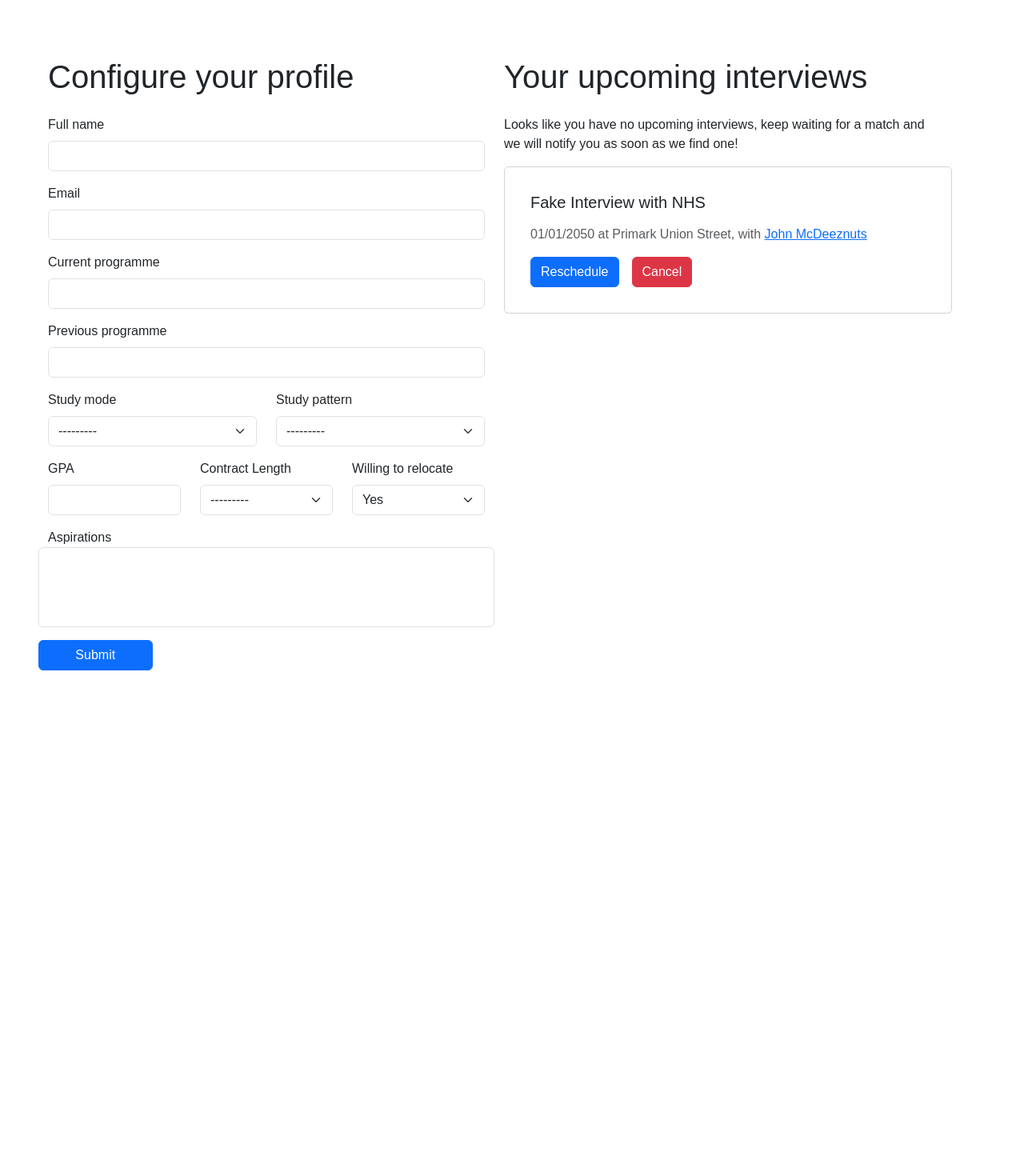
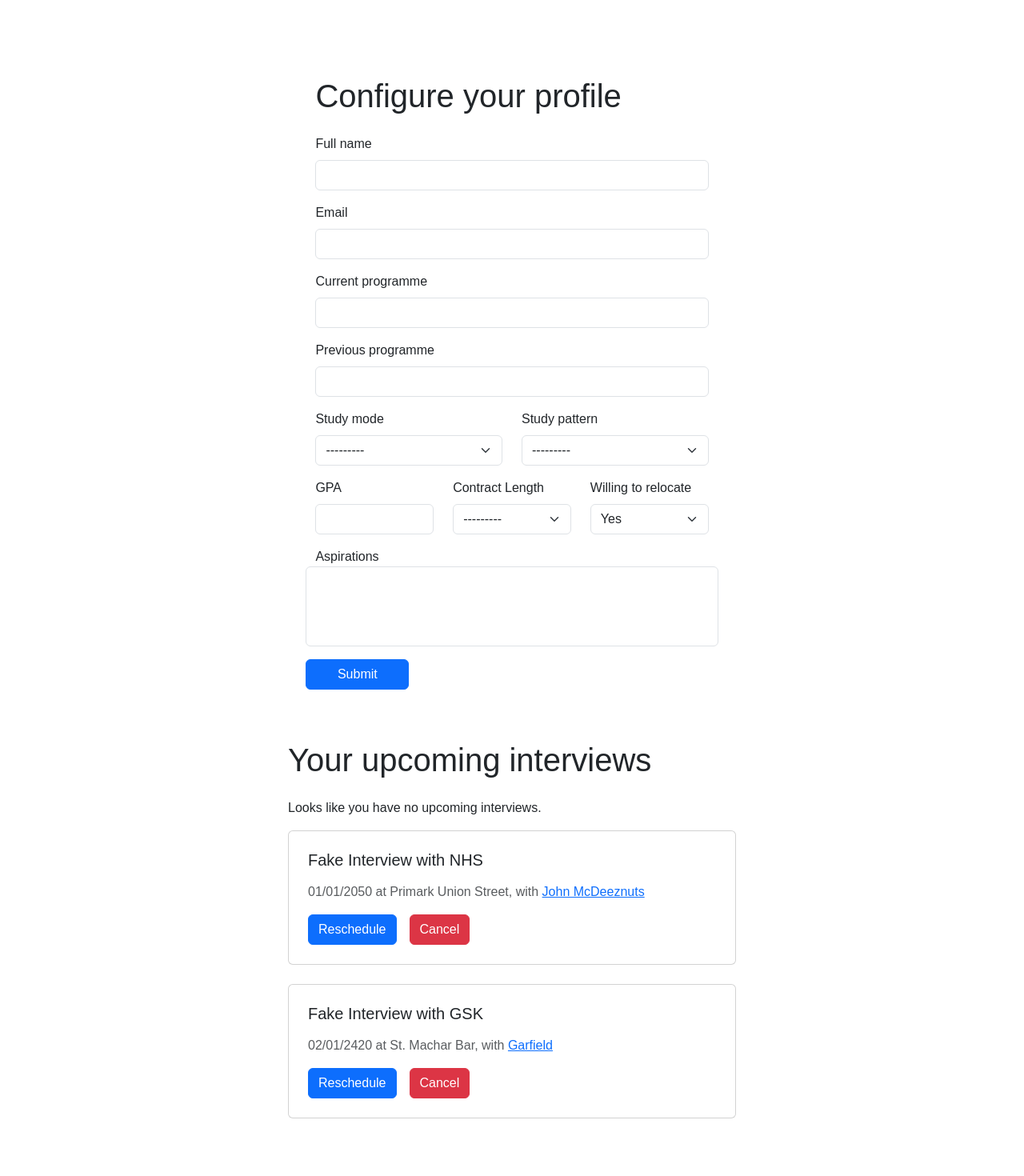
Before and after one commit to cs3028-alpha-team/SkillPilot-CS3528-v2, a Django app: page /student in a window 1280 px wide. Shown: the part 162-1632 px from the top of the page at 80% size. Before the commit the page ends 1000 px from the top, so only its background shows below. Run offline with Django 5.2, Linux system fonts and the light colour scheme.

Commit message:
adjust layout of internships and student pages

```diff
--- a/dev/skillpilot/core/templates/student.html
+++ b/dev/skillpilot/core/templates/student.html
@@ -7,17 +7,17 @@
         once students have created an account with username and password, they will be able to access their dashboard
     -->
     <body>
-        <div class="container mt-5 ms-5">
+        <div class="container-fluid">
 
             <!--
                 StudentName will be replaced with username once student log-in is successfull
                 Also, the dashboard should not be accessible to unauthorized users
             -->
-            <header class="display-5 mb-3">Welcome back, StudentName</header>
+            <header class="display-5 mt-5 ms-5">Welcome back, StudentName</header>
 
-            <div class="my-4 row">
+            <div class="row my-5 justify-content-center">
 
-                <div class="col-md-6">
+                <div class="col-md-auto mx-5">
                     <!--
                         here they can configure their profile, and if they have done so already then form will be replaced by a paragraph
                         saying something along the lines of "looks like you have configured your application
@@ -104,18 +104,18 @@
                     </form>
                 </div>
 
-                <div class="col-md-6">
+                <div class="col-md-auto mx-5">
                     <!--
                         here students will be able to see their upcoming interviews if they have any
                     -->
                     <h3 class="display-6 mt-5 mb-4">Your upcoming interviews</h3>
-                    <p>Looks like you have no upcoming interviews, keep waiting for a match and we will notify you as soon as we find one!</p>
+                    <p>Looks like you have no upcoming interviews.</p>
 
                     <!--
                         this is what an interview looks like on the student page
                         the recruiter name is a link to the recruiter's profile page on skillpilot
                     -->
-                    <div class="card p-3" style="width: 35rem;">
+                    <div class="card p-2 mb-4" style="width: 35rem;">
                         <div class="card-body d-flex flex-column justify-content-between">
                             <div>
                                 <h5 class="card-title mb-3">Fake Interview with NHS</h5>
@@ -123,6 +123,22 @@
                             <p class="text-body-secondary">
                                 01/01/2050 at Primark Union Street, with
                                 <a href="#">John McDeeznuts<a>
+                            </p>
+                            <div class="d-flex">
+                                <button class="btn btn-primary me-3">Reschedule</button>
+                                <button class="btn btn-danger">Cancel</button>
+                            </div>
+                        </div>
+                    </div>
+
+                    <div class="card p-2 mb-4" style="width: 35rem;">
+                        <div class="card-body d-flex flex-column justify-content-between">
+                            <div>
+                                <h5 class="card-title mb-3">Fake Interview with GSK</h5>
+                            </div>
+                            <p class="text-body-secondary">
+                                02/01/2420 at St. Machar Bar, with
+                                <a href="#">Garfield<a>
                             </p>
                             <div class="d-flex">
                                 <button class="btn btn-primary me-3">Reschedule</button>
--- a/dev/skillpilot/core/views.py
+++ b/dev/skillpilot/core/views.py
@@ -88,6 +88,7 @@ def internshipDetails(request):
     form = InternshipForm()
     context = { 'form' : form }
 
+    # ============================================ EDIT INTERNSHIP LISTING =========================================
     # POST request sent on '/internship', trigger registration procedure
     if request.method == 'POST':
 
```
Also changed, not shown: dev/skillpilot/core/templates/internship-details.html (+9 -5 lines), dev/skillpilot/core/templates/internship.html (+5 -5 lines).
